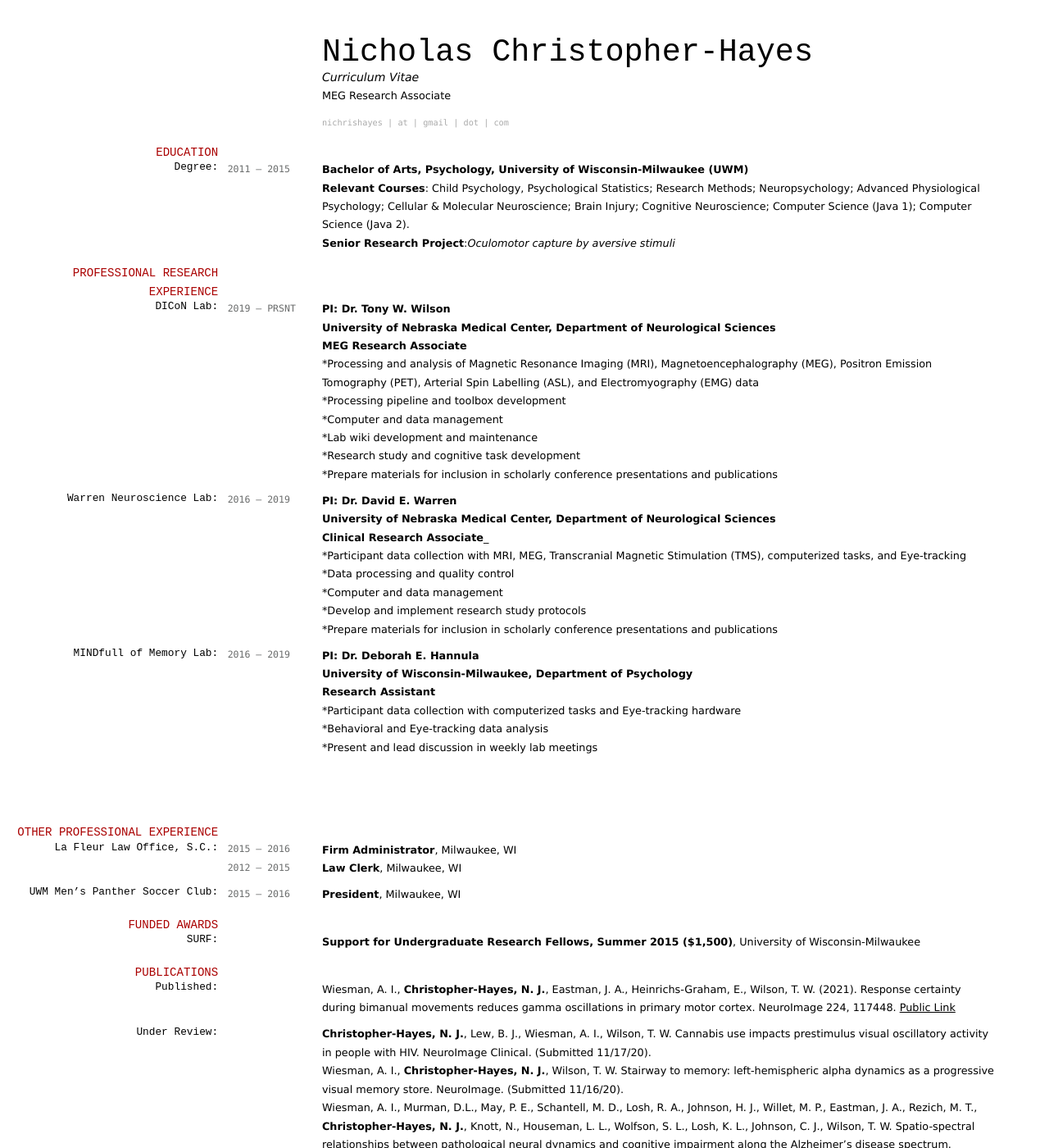
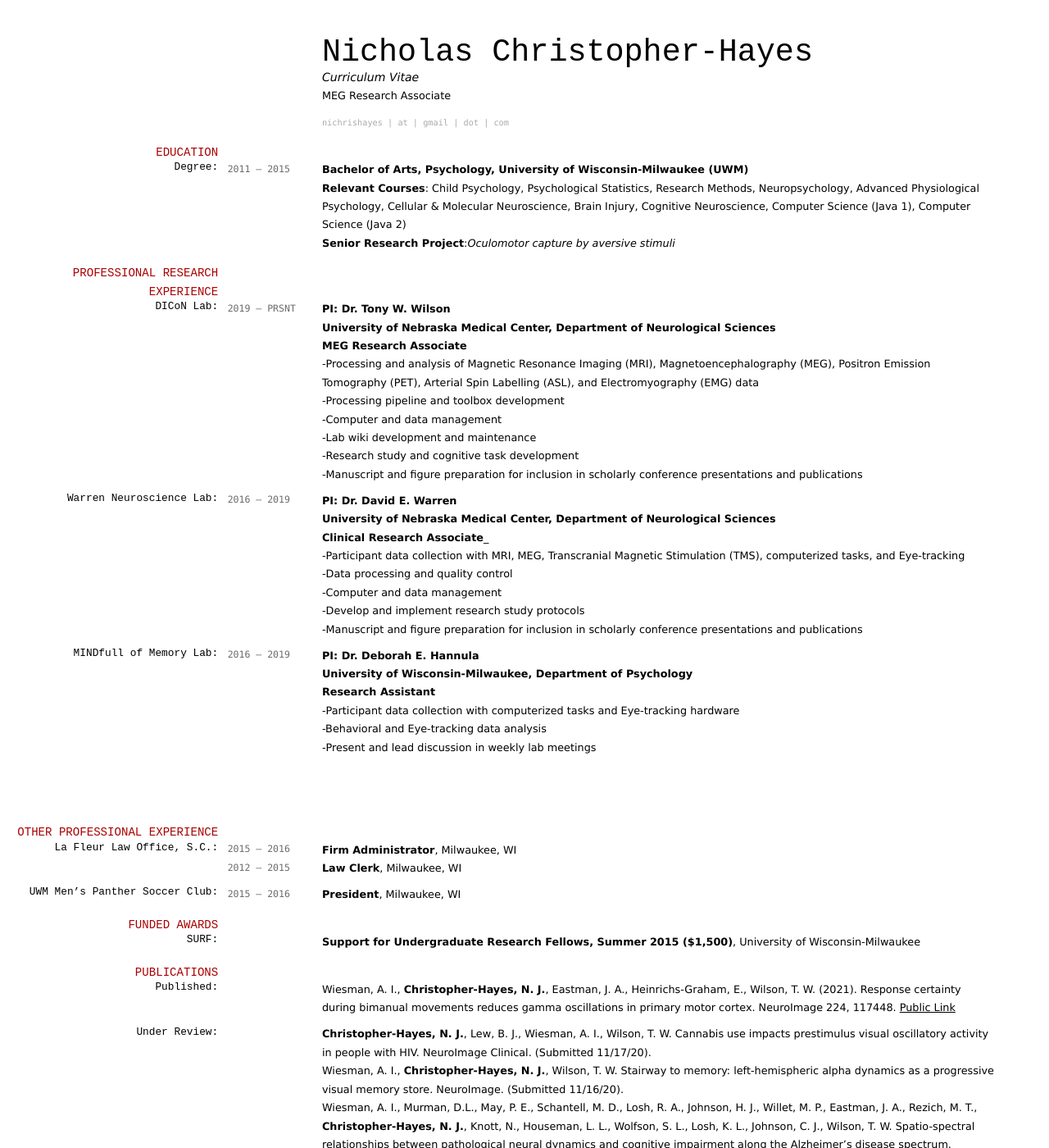
Before and after one commit to nichrishayes/cv, a Jekyll site: the page built from index.md, in a window 1280 px wide and 1400 px high. Shown: the whole window at 82% size. Built offline with Jekyll 4.4.1, drawn with Linux system fonts in a browser that asks for light colours; some of the changed text lies outside the part shown.

Commit message:
completed copy for apps

```diff
--- a/index.md
+++ b/index.md
@@ -22,7 +22,7 @@ nichrishayes | at | gmail | dot | com
 `2011  –  2015`
 __Bachelor of Arts, Psychology, University of Wisconsin-Milwaukee (UWM)__
 
-__Relevant Courses__:    Child Psychology, Psychological Statistics; Research Methods; Neuropsychology; Advanced Physiological Psychology; Cellular & Molecular Neuroscience; Brain Injury; Cognitive Neuroscience; Computer Science (Java 1); Computer Science (Java 2).
+__Relevant Courses__:    Child Psychology, Psychological Statistics, Research Methods, Neuropsychology, Advanced Physiological Psychology, Cellular & Molecular Neuroscience, Brain Injury, Cognitive Neuroscience, Computer Science (Java 1), Computer Science (Java 2)
 
 __Senior Research Project__:_Oculomotor capture by aversive stimuli_
 
@@ -37,17 +37,17 @@ __University of Nebraska Medical Center, Department of Neurological Sciences__
 
 __MEG Research Associate__
 
-*Processing and analysis of Magnetic Resonance Imaging (MRI), Magnetoencephalography (MEG), Positron Emission Tomography (PET), Arterial Spin Labelling (ASL), and Electromyography (EMG) data
+-Processing and analysis of Magnetic Resonance Imaging (MRI), Magnetoencephalography (MEG), Positron Emission Tomography (PET), Arterial Spin Labelling (ASL), and Electromyography (EMG) data
 
-*Processing pipeline and toolbox development
+-Processing pipeline and toolbox development
 
-*Computer and data management
+-Computer and data management
 
-*Lab wiki development and maintenance
+-Lab wiki development and maintenance
 
-*Research study and cognitive task development
+-Research study and cognitive task development
 
-*Prepare materials for inclusion in scholarly conference presentations and publications
+-Manuscript and figure preparation for inclusion in scholarly conference presentations and publications
 
 ### Warren Neuroscience Lab:
 `2016  –  2019`
@@ -57,15 +57,15 @@ __University of Nebraska Medical Center, Department of Neurological Sciences__
 
 __Clinical Research Associate___
 
-*Participant data collection with MRI, MEG, Transcranial Magnetic Stimulation (TMS), computerized tasks, and Eye-tracking
+-Participant data collection with MRI, MEG, Transcranial Magnetic Stimulation (TMS), computerized tasks, and Eye-tracking
 
-*Data processing and quality control
+-Data processing and quality control
 
-*Computer and data management
+-Computer and data management
 
-*Develop and implement research study protocols
+-Develop and implement research study protocols
 
-*Prepare materials for inclusion in scholarly conference presentations and publications
+-Manuscript and figure preparation for inclusion in scholarly conference presentations and publications
 
 ### MINDfull of Memory Lab:
 `2016  –  2019`
@@ -75,11 +75,11 @@ __University of Wisconsin-Milwaukee, Department of Psychology__
 
 __Research Assistant__
 
-*Participant data collection with computerized tasks and Eye-tracking hardware
+-Participant data collection with computerized tasks and Eye-tracking hardware
 
-*Behavioral and Eye-tracking data analysis
+-Behavioral and Eye-tracking data analysis
 
-*Present and lead discussion in weekly lab meetings
+-Present and lead discussion in weekly lab meetings
 
 <br>
 
@@ -180,6 +179,8 @@ __Christopher-Hayes, N. J.__. Neuroimaging and Neurostimulation in Alzheimer’s
 
 ### Authored Packages:
 1) __ArtifactScanTool (AST)__ – A Matlab-based package for automated statistical identification, rejection, and plotting of artifactual MEG channels and epochs. Versions available for BESA and Brainstorm software packages
+
+<br>
 
 2) __PyStiMEP__ – A Python-based package for automated neurostimulation event-related motor evoked potential (MEP) identification, extraction, and plotting
 
```
Also changed, not shown: other parts of index.md (+1 -2 lines).
